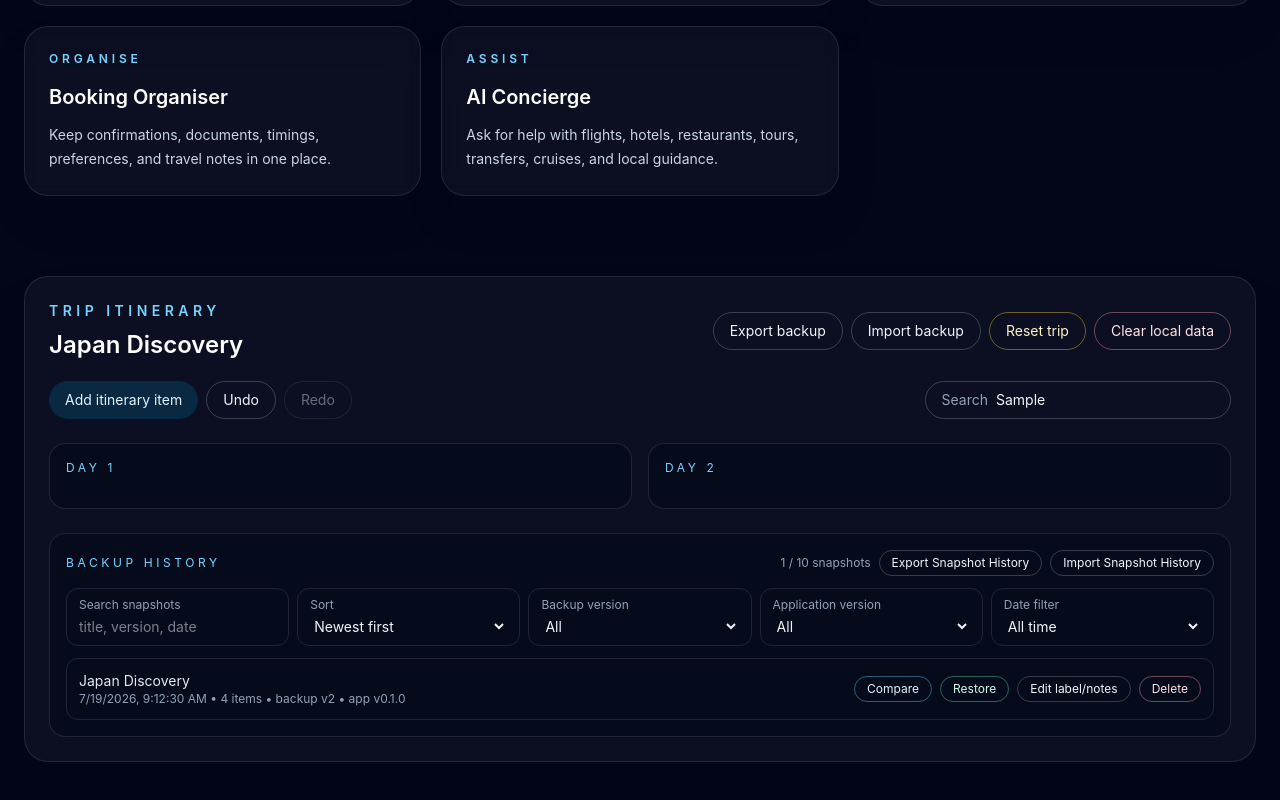
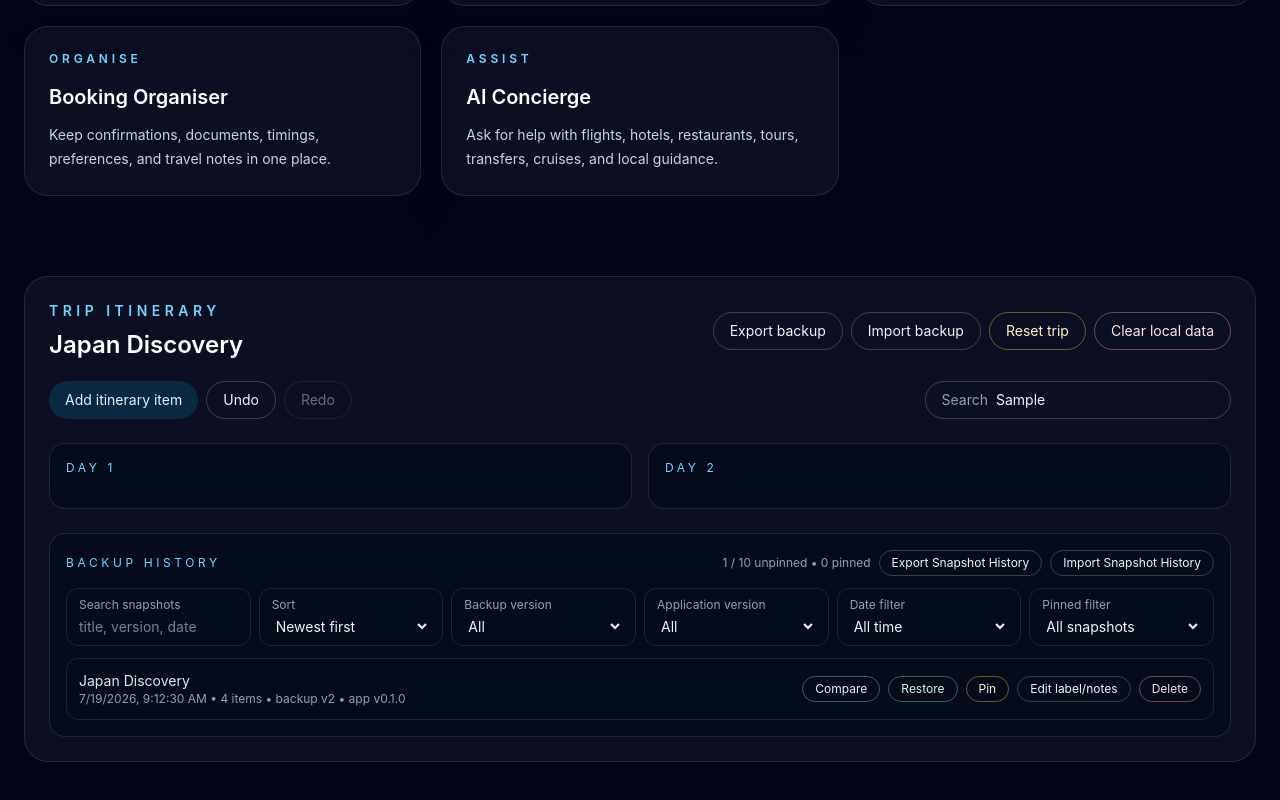
Before and after one commit to ahmedmalas/Travel.Buddy.Assistant.Ai, a React (Vite) app: page / in a window 1280 px wide. Both pictures are taken after typing "Sample" into the empty fields and a click on the button "Add itinerary item". Shown: the part 848-1648 px from the top of the page. Built offline with nearby package versions, Linux system fonts and the light colour scheme.

Commit message:
Add pinned snapshot retention and filtering
Co-authored-by: ahmedmalas <ahmedmalas@users.noreply.github.com>

```diff
--- a/src/components/TripWorkspace.tsx
+++ b/src/components/TripWorkspace.tsx
@@ -8,6 +8,7 @@ type Feedback = {
 
 type SnapshotSort = 'newest' | 'oldest' | 'trip-title' | 'item-count';
 type SnapshotTimeFilter = 'all' | 'today' | 'week' | 'month';
+type SnapshotPinnedFilter = 'all' | 'pinned' | 'unpinned';
 
 type ComparisonItem = {
   id: string;
@@ -222,6 +223,8 @@ export function TripWorkspace() {
     updateSnapshotDetails,
     snapshotLabelLimit,
     snapshotNotesLimit,
+    setSnapshotPinned,
+    unpinnedSnapshotLimit,
   } = useTripStore();
 
   const [searchQuery, setSearchQuery] = useState('');
@@ -233,6 +236,7 @@ export function TripWorkspace() {
   const [snapshotBackupVersionFilter, setSnapshotBackupVersionFilter] = useState<string>('all');
   const [snapshotApplicationVersionFilter, setSnapshotApplicationVersionFilter] = useState<string>('all');
   const [snapshotTimeFilter, setSnapshotTimeFilter] = useState<SnapshotTimeFilter>('all');
+  const [snapshotPinnedFilter, setSnapshotPinnedFilter] = useState<SnapshotPinnedFilter>('all');
   const [comparisonSnapshotIds, setComparisonSnapshotIds] = useState<string[]>([]);
   const [pendingComparisonRestore, setPendingComparisonRestore] = useState<{ snapshot: BackupSnapshot; label: 'A' | 'B' } | null>(null);
   const [modifiedSectionCollapsed, setModifiedSectionCollapsed] = useState(false);
@@ -292,7 +296,10 @@ export function TripWorkspace() {
       const applicationVersionMatch =
         snapshotApplicationVersionFilter === 'all' || snapshot.applicationVersion === snapshotApplicationVersionFilter;
       const timeRangeMatch = isInSelectedTimeRange(snapshot.createdAt, snapshotTimeFilter);
-      return backupVersionMatch && applicationVersionMatch && timeRangeMatch;
+      const pinnedMatch =
+        snapshotPinnedFilter === 'all' ||
+        (snapshotPinnedFilter === 'pinned' ? snapshot.pinned : !snapshot.pinned);
+      return backupVersionMatch && applicationVersionMatch && timeRangeMatch && pinnedMatch;
     });
 
     const sorted = [...filtered];
@@ -315,6 +322,7 @@ export function TripWorkspace() {
     snapshotBackupVersionFilter,
     snapshotApplicationVersionFilter,
     snapshotTimeFilter,
+    snapshotPinnedFilter,
     snapshotSort,
   ]);
   const comparisonSnapshots = useMemo(
@@ -534,6 +542,11 @@ export function TripWorkspace() {
     updateSnapshotDetails(editingSnapshotId, draftSnapshotLabel, draftSnapshotNotes);
     setFeedback({ kind: 'success', message: 'Snapshot label/notes updated.' });
     handleCancelSnapshotEdit();
+  };
+
+  const handleSetSnapshotPinned = (snapshot: BackupSnapshot, pinned: boolean) => {
+    setSnapshotPinned(snapshot.id, pinned);
+    setFeedback({ kind: 'success', message: pinned ? 'Snapshot pinned.' : 'Snapshot unpinned.' });
   };
 
   const handleToggleComparisonSnapshot = (snapshotId: string) => {
@@ -773,7 +786,10 @@ export function TripWorkspace() {
           <div className="flex items-center justify-between gap-2">
             <p className="text-xs uppercase tracking-[0.3em] text-sky-300">Backup history</p>
             <div className="flex flex-wrap items-center gap-2">
-              <p className="text-xs text-slate-400">{snapshots.length} / 10 snapshots</p>
+              <p className="text-xs text-slate-400">
+                {snapshots.filter((snapshot) => !snapshot.pinned).length} / {unpinnedSnapshotLimit} unpinned •{' '}
+                {snapshots.filter((snapshot) => snapshot.pinned).length} pinned
+              </p>
               <button
                 type="button"
                 onClick={handleExportSnapshotHistory}
@@ -842,7 +858,7 @@ export function TripWorkspace() {
             </div>
           ) : null}
 
-          <div className="mt-3 grid gap-2 md:grid-cols-2 xl:grid-cols-5">
+          <div className="mt-3 grid gap-2 md:grid-cols-2 xl:grid-cols-6">
             <label className="rounded-xl border border-white/10 px-3 py-2 text-xs">
               <span className="text-slate-400">Search snapshots</span>
               <input
@@ -928,6 +944,24 @@ export function TripWorkspace() {
                 </option>
               </select>
             </label>
+            <label className="rounded-xl border border-white/10 px-3 py-2 text-xs">
+              <span className="text-slate-400">Pinned filter</span>
+              <select
+                value={snapshotPinnedFilter}
+                onChange={(event) => setSnapshotPinnedFilter(event.target.value as SnapshotPinnedFilter)}
+                className="mt-1 w-full bg-transparent text-sm text-slate-100 outline-none"
+              >
+                <option value="all" className="bg-slate-900">
+                  All snapshots
+                </option>
+                <option value="pinned" className="bg-slate-900">
+                  Pinned only
+                </option>
+                <option value="unpinned" className="bg-slate-900">
+                  Unpinned only
+                </option>
+              </select>
+            </label>
           </div>
 
           {filteredSnapshots.length === 0 ? (
@@ -940,7 +974,14 @@ export function TripWorkspace() {
                 <li key={snapshot.id} className="rounded-xl border border-white/10 p-3">
                   <div className="flex flex-wrap items-center justify-between gap-3">
                     <div className="text-sm text-slate-200">
-                      <p>{snapshot.label.trim().length > 0 ? snapshot.label : snapshot.tripTitle}</p>
+                      <p className="flex flex-wrap items-center gap-2">
+                        <span>{snapshot.label.trim().length > 0 ? snapshot.label : snapshot.tripTitle}</span>
+                        {snapshot.pinned ? (
+                          <span className="rounded-full border border-amber-300/40 px-2 py-0.5 text-[10px] uppercase tracking-[0.15em] text-amber-200">
+                            Pinned
+                          </span>
+                        ) : null}
+                      </p>
                       <p className="text-xs text-slate-400">
                         {formatSnapshotDate(snapshot.createdAt)} • {snapshot.itineraryItemCount} items • backup v
                         {snapshot.backupVersion} • app v{snapshot.applicationVersion}
@@ -961,6 +1002,13 @@ export function TripWorkspace() {
                         className="rounded-full border border-emerald-300/40 px-3 py-1 text-xs text-emerald-100"
                       >
                         Restore
+                      </button>
+                      <button
+                        type="button"
+                        onClick={() => handleSetSnapshotPinned(snapshot, !snapshot.pinned)}
+                        className="rounded-full border border-amber-300/40 px-3 py-1 text-xs text-amber-100"
+                      >
+                        {snapshot.pinned ? 'Unpin' : 'Pin'}
                       </button>
                       <button
                         type="button"
--- a/src/store/useTripStore.ts
+++ b/src/store/useTripStore.ts
@@ -52,6 +52,7 @@ export type BackupSnapshot = {
   backupVersion: number;
   applicationVersion: string;
   linkedRecordCount: number | null;
+  pinned: boolean;
   label: string;
   notes: string;
   trip: TripData;
@@ -76,7 +77,7 @@ type SnapshotHistoryBackup = {
 const LOCAL_STORAGE_KEY = 'travel-buddy:trip-state:v1';
 const LOCAL_SNAPSHOT_STORAGE_KEY = 'travel-buddy:trip-snapshots:v1';
 const HISTORY_LIMIT = 50;
-const SNAPSHOT_LIMIT = 10;
+const UNPINNED_SNAPSHOT_LIMIT = 10;
 const BACKUP_VERSION = 2;
 const SNAPSHOT_HISTORY_VERSION = 1;
 const APPLICATION_VERSION = typeof packageMetadata.version === 'string' ? packageMetadata.version : '0.0.0';
@@ -151,6 +152,7 @@ const isBackupSnapshot = (value: unknown): value is BackupSnapshot => {
     typeof snapshot.backupVersion === 'number' &&
     typeof snapshot.applicationVersion === 'string' &&
     (typeof snapshot.linkedRecordCount === 'number' || snapshot.linkedRecordCount === null || snapshot.linkedRecordCount === undefined) &&
+    (typeof snapshot.pinned === 'boolean' || snapshot.pinned === undefined) &&
     (typeof snapshot.label === 'string' || snapshot.label === undefined) &&
     (typeof snapshot.notes === 'string' || snapshot.notes === undefined) &&
     isTripData(snapshot.trip)
@@ -165,10 +167,25 @@ const normalizeSnapshot = (value: unknown): BackupSnapshot | null => {
   return {
     ...snapshot,
     linkedRecordCount: typeof snapshot.linkedRecordCount === 'number' ? snapshot.linkedRecordCount : null,
+    pinned: snapshot.pinned === true,
     label: typeof snapshot.label === 'string' ? snapshot.label.slice(0, SNAPSHOT_LABEL_LIMIT) : '',
     notes: typeof snapshot.notes === 'string' ? snapshot.notes.slice(0, SNAPSHOT_NOTES_LIMIT) : '',
     trip: sanitizeTrip(snapshot.trip),
   };
+};
+
+const applySnapshotRetention = (snapshots: BackupSnapshot[]): BackupSnapshot[] => {
+  let keptUnpinned = 0;
+  return snapshots.filter((snapshot) => {
+    if (snapshot.pinned) {
+      return true;
+    }
+    if (keptUnpinned >= UNPINNED_SNAPSHOT_LIMIT) {
+      return false;
+    }
+    keptUnpinned += 1;
+    return true;
+  });
 };
 
 const parsePersistedSnapshots = (rawValue: string | null): BackupSnapshot[] => {
@@ -180,7 +197,7 @@ const parsePersistedSnapshots = (rawValue: string | null): BackupSnapshot[] => {
     if (!Array.isArray(parsed)) {
       return [];
     }
-    return parsed.map(normalizeSnapshot).filter((snapshot): snapshot is BackupSnapshot => snapshot !== null).slice(0, SNAPSHOT_LIMIT);
+    return applySnapshotRetention(parsed.map(normalizeSnapshot).filter((snapshot): snapshot is BackupSnapshot => snapshot !== null));
   } catch {
     return [];
   }
@@ -394,8 +411,7 @@ const parseSnapshotHistoryBackup = (
 
   const normalizedSnapshots = parsedObject.snapshots
     .map(normalizeSnapshot)
-    .filter((snapshot): snapshot is BackupSnapshot => snapshot !== null)
-    .slice(0, SNAPSHOT_LIMIT);
+    .filter((snapshot): snapshot is BackupSnapshot => snapshot !== null);
 
   return {
     preview: {
@@ -404,7 +420,7 @@ const parseSnapshotHistoryBackup = (
       exportedAt,
       totalSnapshotCount,
     },
-    snapshots: normalizedSnapshots,
+    snapshots: applySnapshotRetention(normalizedSnapshots),
   };
 };
 
@@ -420,6 +436,7 @@ const makeSnapshot = (trip: TripData, linkedRecordCount: number | null = null):
     backupVersion: BACKUP_VERSION,
     applicationVersion: APPLICATION_VERSION,
     linkedRecordCount,
+    pinned: false,
     label: '',
     notes: '',
     trip: sanitizedTrip,
@@ -465,7 +482,7 @@ export function useTripStore() {
 
   const pushSnapshot = (trip: TripData, linkedRecordCount: number | null = null) => {
     const snapshot = makeSnapshot(trip, linkedRecordCount);
-    setSnapshots((currentSnapshots) => [snapshot, ...currentSnapshots].slice(0, SNAPSHOT_LIMIT));
+    setSnapshots((currentSnapshots) => applySnapshotRetention([snapshot, ...currentSnapshots]));
   };
 
   const updateTrip = (
@@ -715,8 +732,24 @@ export function useTripStore() {
     );
   };
 
+  const setSnapshotPinned = (snapshotId: string, pinned: boolean) => {
+    setSnapshots((currentSnapshots) =>
+      applySnapshotRetention(
+        currentSnapshots.map((snapshot) => {
+          if (snapshot.id !== snapshotId) {
+            return snapshot;
+          }
+          return {
+            ...snapshot,
+            pinned,
+          };
+        }),
+      ),
+    );
+  };
+
   const importSnapshotHistory = (nextSnapshots: BackupSnapshot[]) => {
-    setSnapshots(nextSnapshots.slice(0, SNAPSHOT_LIMIT));
+    setSnapshots(applySnapshotRetention(nextSnapshots));
   };
 
   return {
@@ -746,9 +779,11 @@ export function useTripStore() {
     snapshots,
     restoreSnapshot,
     deleteSnapshot,
+    setSnapshotPinned,
     importSnapshotHistory,
     updateSnapshotDetails,
     snapshotLabelLimit: SNAPSHOT_LABEL_LIMIT,
     snapshotNotesLimit: SNAPSHOT_NOTES_LIMIT,
+    unpinnedSnapshotLimit: UNPINNED_SNAPSHOT_LIMIT,
   };
 }
```
